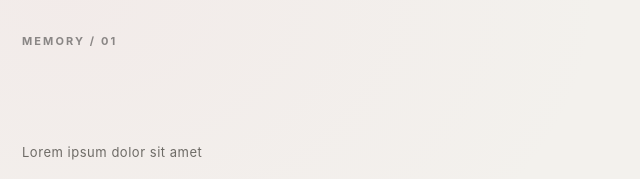
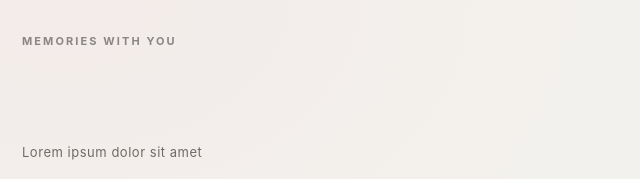
Before and after one commit to dstrio211/memorylines, a plain HTML site: page index.html in a window 1280 px wide. Shown: the top 179 px of the page, 0-640 px from the left. Drawn offline with nearby package versions, Linux system fonts and the light colour scheme; no server answers.

Commit message:
Update top-left label text in index.html

```diff
--- a/index.html
+++ b/index.html
@@ -19,7 +19,7 @@
 
       <div class="hero-top">
         <!-- EDIT TEXT: TOP-LEFT LABEL -->
-        <span class="micro">MEMORY / 01</span>
+        <span class="micro">MEMORIES WITH YOU</span>
 
         <!-- EDIT TEXT: TOP-RIGHT LABEL -->
         <span class="micro status">
```
